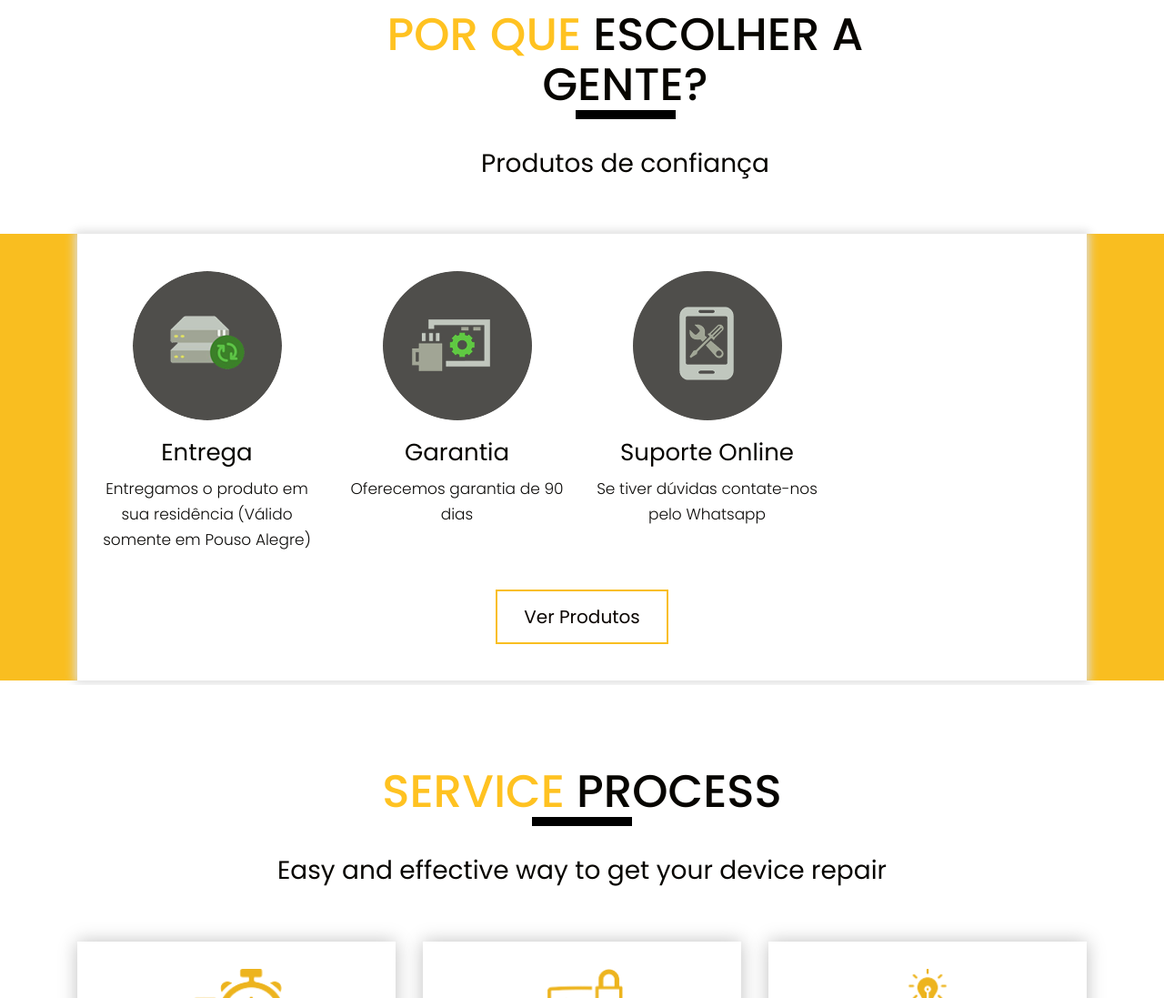
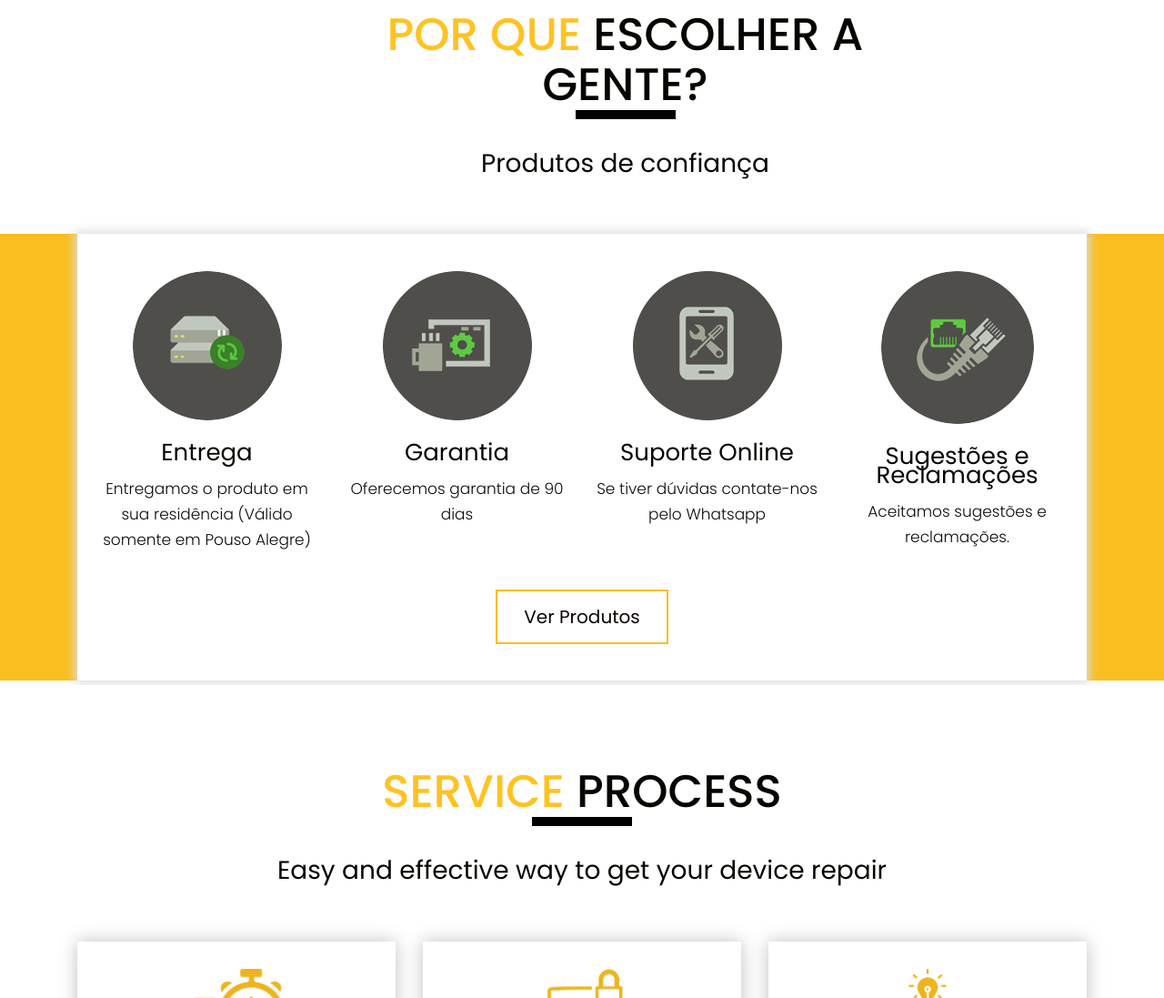
Before and after one commit to GameLineYT/storeNobreakTeam, a plain HTML site: page index.html in a window 1280 px wide. Shown: the part 732-1829 px from the top of the page at 91% size. Drawn offline with nearby package versions, Linux system fonts and the light colour scheme.

Commit message:
Update index.html

```diff
--- a/index.html
+++ b/index.html
@@ -190,13 +190,13 @@
                      <p>Se tiver dúvidas contate-nos pelo Whatsapp</p>
                   </div>
                </div>
-               <!--<div class="col-xl-3 col-lg-3 col-md-6 col-sm-12">
+               <div class="col-xl-3 col-lg-3 col-md-6 col-sm-12">
                   <div class="for_box">
                      <i><img src="icon/4.png"/></i>
-                     <h3></h3>
-                     <p>Perspiciatis eos quos totam cum minima autPerspiciatis eos quos</p>
+                     <h3>Sugestões e Reclamações</h3>
+                     <p>Aceitamos sugestões e reclamações.</p>
                   </div>
-               </div>-->
+               </div>
                <div class="col-md-12">
                   <a href="/product.html" class="read-more">Ver Produtos</a>
                </div>
```
